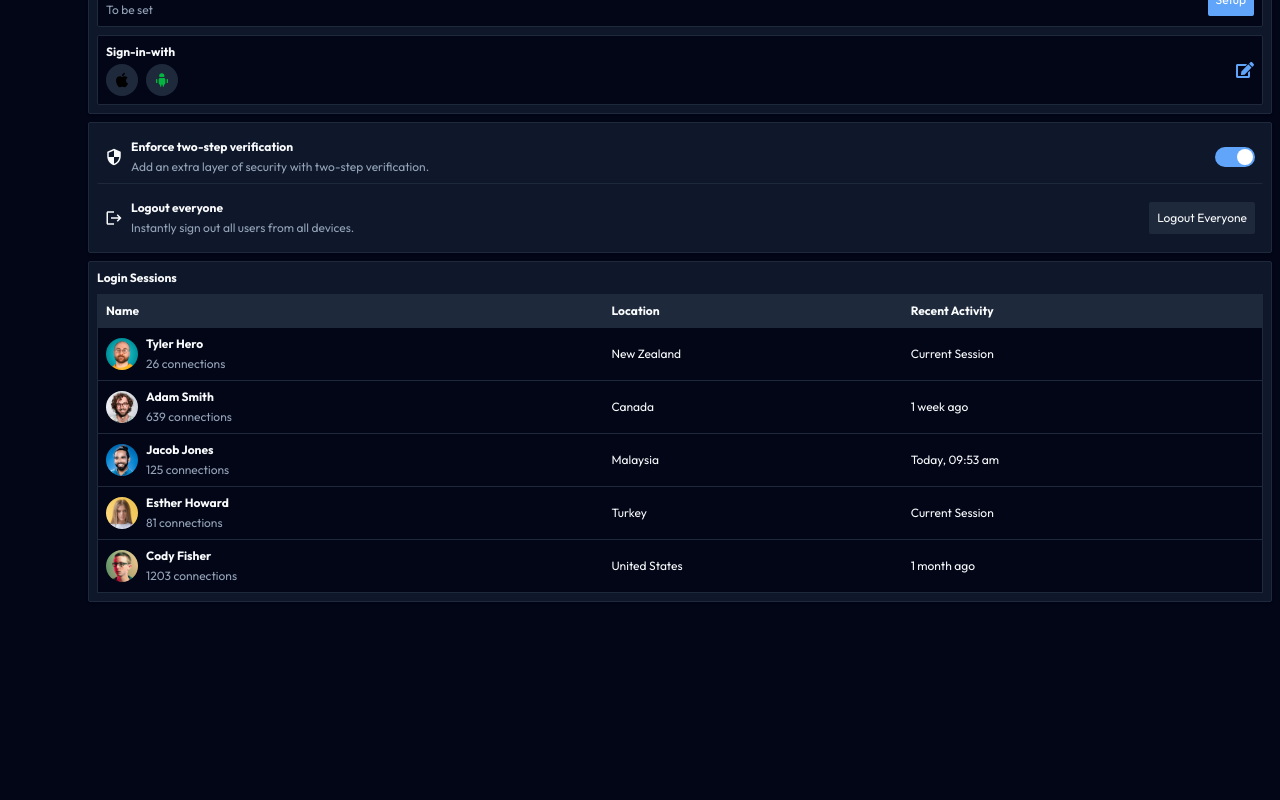
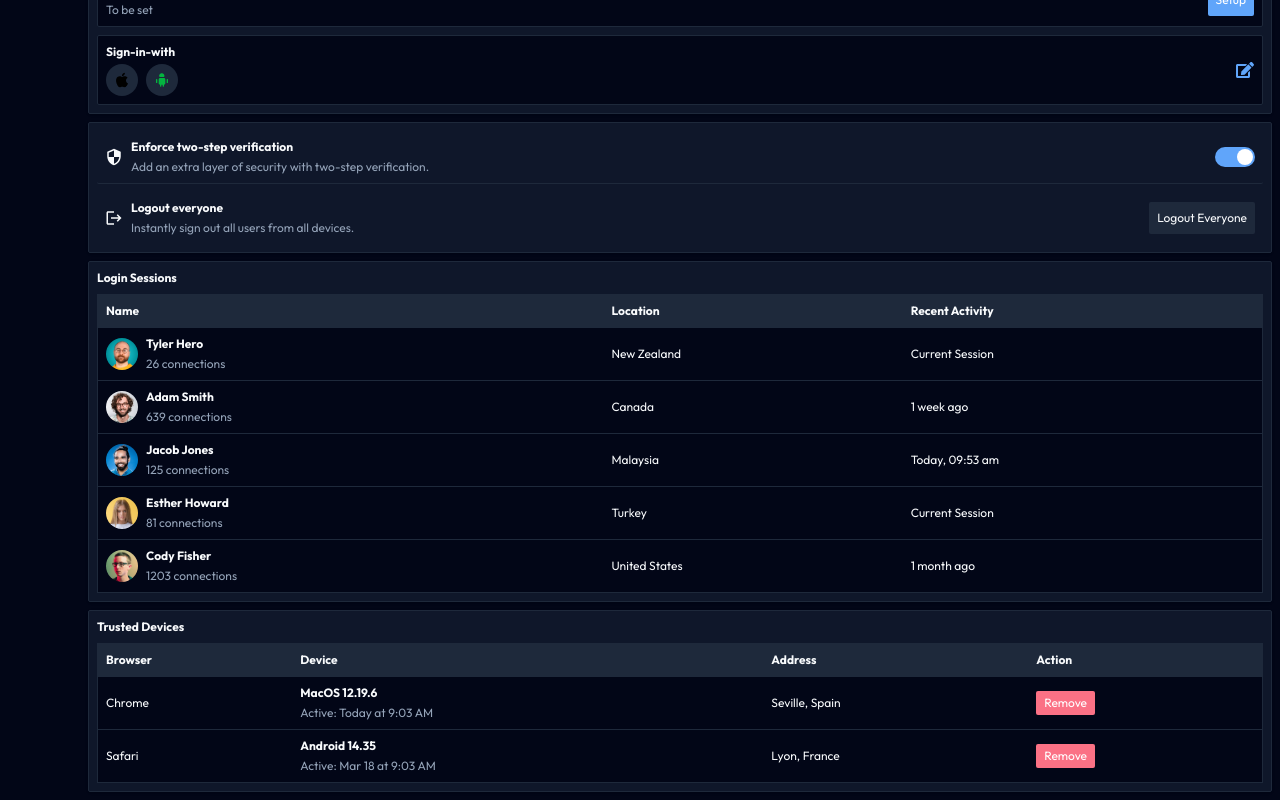
Before and after one commit to OzgeCetin43/ProDashboard, a React (Vite) app: page /security in a window 1280 px wide. Shown: the part 847-1647 px from the top of the page. Before the commit the page ends 1457 px from the top, so only its background shows below. Built offline with nearby package versions, Linux system fonts and the light colour scheme.

Commit message:
feat: Add a new security page component with an overview, active sessions, and configurable security settings.

```diff
--- a/src/pages/security.page.tsx
+++ b/src/pages/security.page.tsx
@@ -508,6 +508,55 @@ const Security: React.FC = () => {
           </tbody>
         </table>
       </div>
+      <div className="flex flex-col justify-center gap-2 p-2 bg-bg-secondary rounded-xs border border-border-color text-text-primary shadow-sm">
+        <h3 className="font-bold text-xs">Trusted Devices</h3>
+        <table className="text-xs text-left bg-bg-primary border border-border-color">
+          <thead className="bg-bg-tertiary">
+            <tr>
+              <th className="p-2">Browser</th>
+              <th className="p-2">Device</th>
+              <th className="p-2">Address</th>
+              <th className="p-2">Action</th>
+            </tr>
+          </thead>
+          <tbody>
+            <tr className="hover:bg-bg-tertiary border border-border-color">
+              <td className="p-2">Chrome</td>
+              <td className="p-2">
+                <div className="flex flex-col justify-center gap-1">
+                  <h3 className="font-bold">MacOS 12.19.6</h3>
+                  <p className="text-text-secondary">
+                    Active: Today at 9:03 AM
+                  </p>
+                </div>
+              </td>
+              <td className="p-2">Seville, Spain</td>
+              <td className="p-2">
+                <button className="text-xs bg-status-error text-white px-2 py-1 rounded-xs cursor-pointer hover:opacity-80">
+                  Remove
+                </button>
+              </td>
+            </tr>
+            <tr className="hover:bg-bg-tertiary border border-border-color">
+              <td className="p-2">Safari</td>
+              <td className="p-2">
+                <div className="flex flex-col justify-center gap-1">
+                  <h3 className="font-bold">Android 14.35</h3>
+                  <p className="text-text-secondary">
+                    Active: Mar 18 at 9:03 AM
+                  </p>
+                </div>
+              </td>
+              <td className="p-2">Lyon, France</td>
+              <td className="p-2">
+                <button className="text-xs bg-status-error text-white px-2 py-1 rounded-xs cursor-pointer hover:opacity-80">
+                  Remove
+                </button>
+              </td>
+            </tr>
+          </tbody>
+        </table>
+      </div>
     </div>
   );
 };
```
